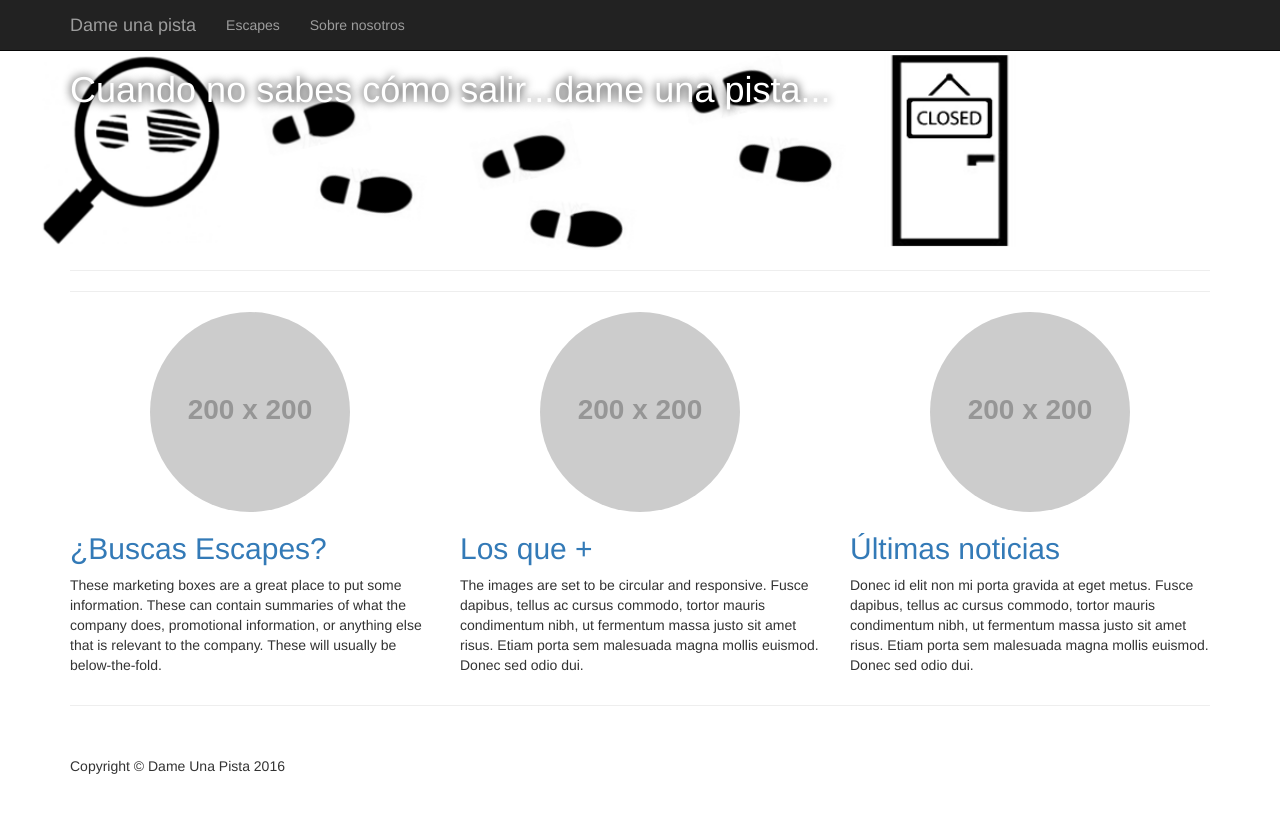
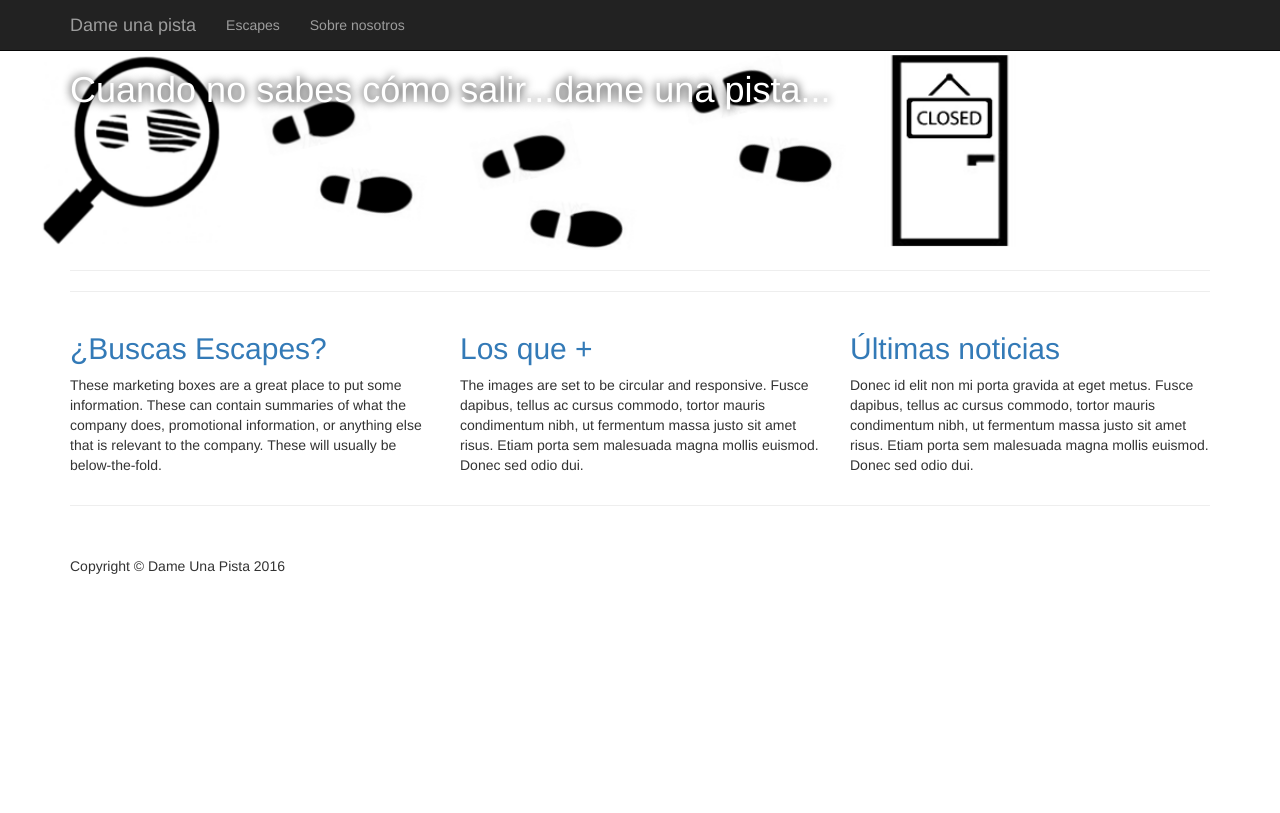
Before and after one commit to dameunapista/dameunapista.github.io, a Jekyll site: the page built from index.html, in a window 1280 px wide. Shown: the top 813 px of the page. Built offline with Jekyll 4.4.1, drawn with Linux system fonts in a browser that asks for light colours.

Commit message:
Update index.html
Sin imágenes de preview

```diff
--- a/index.html
+++ b/index.html
@@ -34,17 +34,17 @@ title: Dame Una Pista...
 
 <div class="row">
 	<div class="col-sm-4">
-		<img class="img-circle img-responsive img-center" src="http://placehold.it/200x200" alt="">
+		<!--img class="img-circle img-responsive img-center" src="http://placehold.it/200x200" alt=""-->
 		<h2><a href="/escapes">¿Buscas Escapes?</a></h2>
 		<p>These marketing boxes are a great place to put some information. These can contain summaries of what the company does, promotional information, or anything else that is relevant to the company. These will usually be below-the-fold.</p>
 	</div>
 	<div class="col-sm-4">
-		<img class="img-circle img-responsive img-center" src="http://placehold.it/200x200" alt="">
+		<!--img class="img-circle img-responsive img-center" src="http://placehold.it/200x200" alt=""-->
 		<h2><a href="/top">Los que +</a></h2>
 		<p>The images are set to be circular and responsive. Fusce dapibus, tellus ac cursus commodo, tortor mauris condimentum nibh, ut fermentum massa justo sit amet risus. Etiam porta sem malesuada magna mollis euismod. Donec sed odio dui.</p>
 	</div>
 	<div class="col-sm-4">
-		<img class="img-circle img-responsive img-center" src="http://placehold.it/200x200" alt="">
+		<!--img class="img-circle img-responsive img-center" src="http://placehold.it/200x200" alt=""-->
 		<h2><a href="/blog">Últimas noticias</a></h2>
 		<p>Donec id elit non mi porta gravida at eget metus. Fusce dapibus, tellus ac cursus commodo, tortor mauris condimentum nibh, ut fermentum massa justo sit amet risus. Etiam porta sem malesuada magna mollis euismod. Donec sed odio dui.</p>
 	</div>
```
